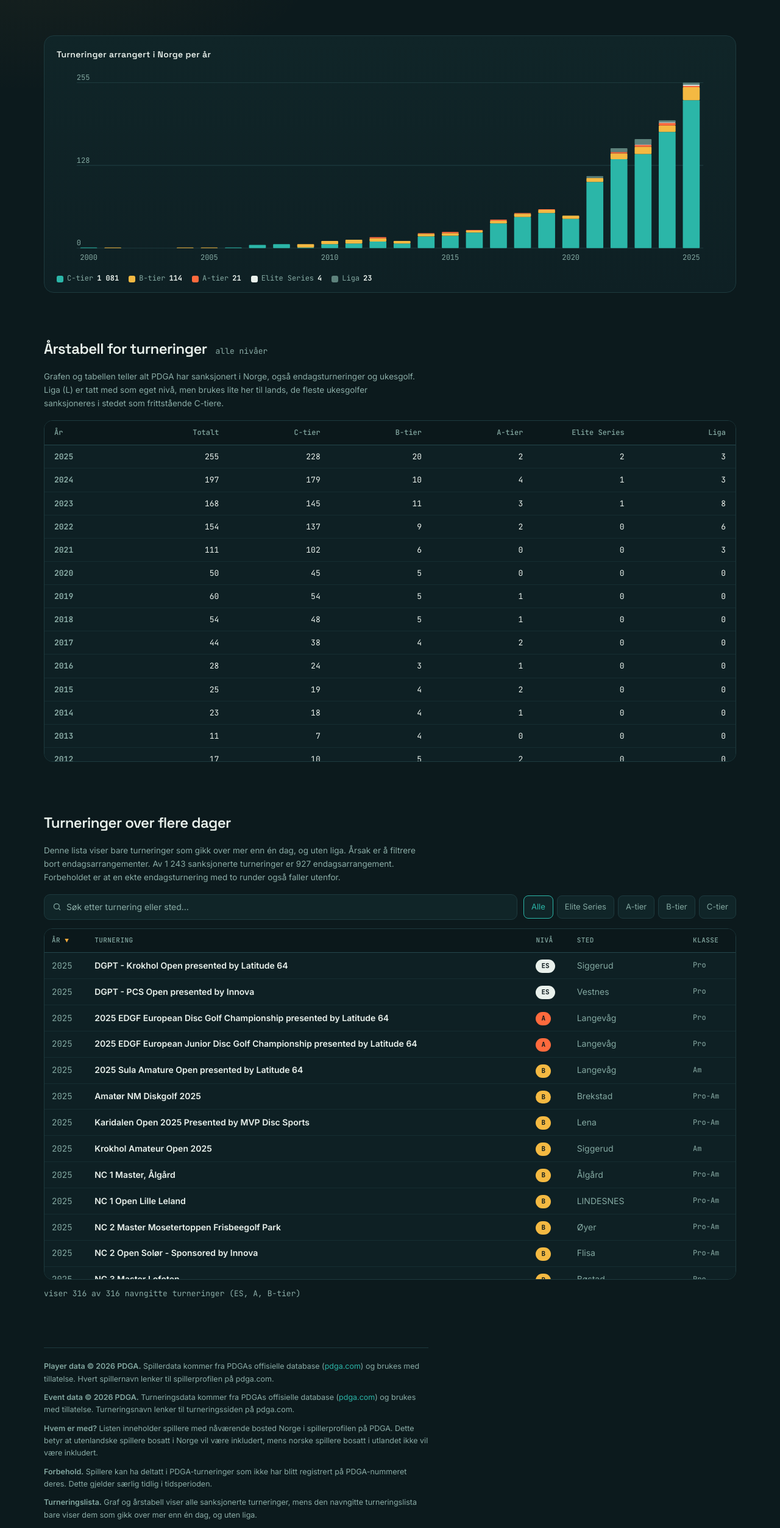
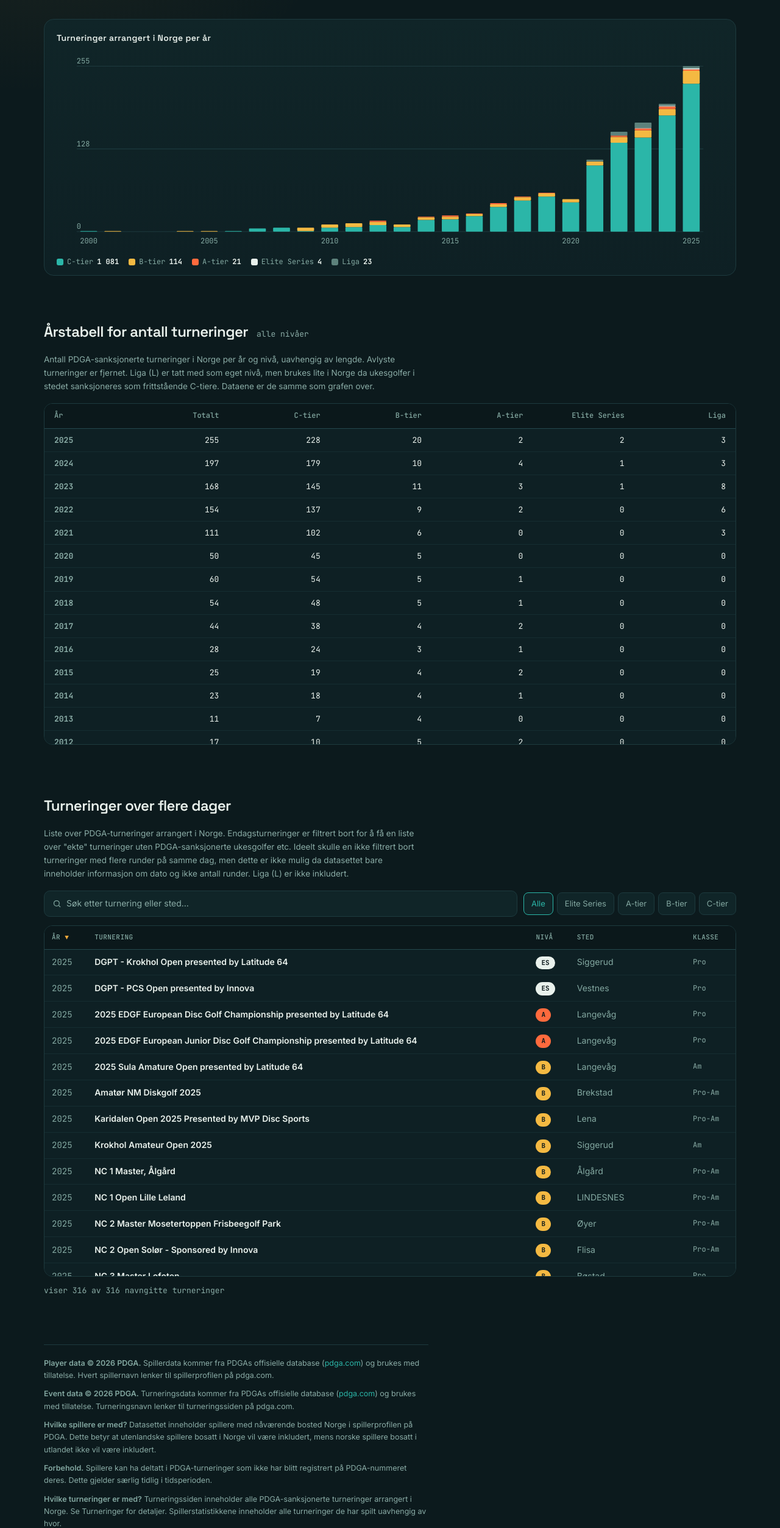
Before and after one commit to johnsulf/dgno, a Next.js app: page /events in a window 1280 px wide. Shown: the part 234-2739 px from the top of the page at 61% size. Built offline with nearby package versions, Linux system fonts and the light colour scheme.

Commit message:
fix: correct grammatical errors in various components and update milestone descriptions

```diff
--- a/app/events/page.tsx
+++ b/app/events/page.tsx
@@ -20,7 +20,7 @@ export default function TurneringerPage() {
         <h1>Turneringer arrangert i Norge</h1>
         <p className="lede">
           Antall PDGA-sanksjonerte turneringer arrangert i Norge per år, fordelt
-          på nivå. Avlyste turneringer er holdt utenfor.
+          på nivå.
         </p>
       </div>
 
@@ -30,14 +30,11 @@ export default function TurneringerPage() {
 
       <section style={{ marginTop: 32 }}>
         <div className="sec-head">
-          <h2>Årstabell for turneringer</h2>
+          <h2>Årstabell for antall turneringer</h2>
           <span className="note">alle nivåer</span>
         </div>
         <p className="section-note">
-          Grafen og tabellen teller alt PDGA har sanksjonert i Norge, også
-          endagsturneringer og ukesgolf. Liga (L) er tatt med som eget nivå, men
-          brukes lite her til lands, de fleste ukesgolfer sanksjoneres i stedet
-          som frittstående C-tiere.
+Antall PDGA-sanksjonerte turneringer i Norge per år og nivå, uavhengig av lengde. Avlyste turneringer er fjernet. Liga (L) er tatt med som eget nivå, men brukes lite i Norge da ukesgolfer i stedet sanksjoneres som frittstående C-tiere. Dataene er de samme som grafen over.
         </p>
         <EventsYearlyTable rows={data.by_year} levels={data.levels} />
       </section>
@@ -47,11 +44,7 @@ export default function TurneringerPage() {
           <h2>Turneringer over flere dager</h2>
         </div>
         <p className="section-note">
-          Denne lista viser bare turneringer som gikk over mer enn én dag, og
-          uten liga. Årsak er å filtrere bort endagsarrangementer. Av{" "}
-          {nf(data.meta.n_events)} sanksjonerte turneringer er{" "}
-          {nf(data.meta.n_events - named.length)} endagsarrangement. Forbeholdet
-          er at en ekte endagsturnering med to runder også faller utenfor.
+Liste over PDGA-turneringer arrangert i Norge. Endagsturneringer er filtrert bort for å få en liste over "ekte" turneringer uten PDGA-sanksjonerte ukesgolfer etc. Ideelt skulle en ikke filtrert bort turneringer med flere runder på samme dag, men dette er ikke mulig da datasettet bare inneholder informasjon om dato og ikke antall runder. Liga (L) er ikke inkludert.
         </p>
         <EventsTable events={named} />
       </section>
--- a/app/page.tsx
+++ b/app/page.tsx
@@ -19,9 +19,7 @@ export default function Home() {
           PDGA-statistikk · Norge · {firstYear}-{lastYear}
         </div>
         <h1>
-          Turnering for turnering:
-          <br />
-          norsk diskgolf i <span className="hl">{seasons} sesonger</span>
+          Norsk diskgolf år for år
         </h1>
 
         <GrowthChart agg={S.agg} />
@@ -41,11 +39,11 @@ export default function Home() {
           </Link>
           <Link href="/topp" className="link-card">
             <h3>Mest aktive spillere</h3>
-            <p>Hvem har spilt flest turneringer totalt gjennom alle år?</p>
+            <p>Hvem har flest spilte turneringer totalt gjennom alle år?</p>
           </Link>
           <Link href="/events" className="link-card">
             <h3>Turneringer arrangert i Norge</h3>
-            <p>Graf, årstabell og komplett turneringsliste per nivå.</p>
+            <p>Graf, årstabell og turneringsliste per nivå.</p>
           </Link>
           <Link href="/veteraner" className="link-card">
             <h3>Veteraner og sammenhengende rekker</h3>
--- a/components/EventsTable.tsx
+++ b/components/EventsTable.tsx
@@ -165,7 +165,6 @@ export default function EventsTable({ events }: { events: NamedEvent[] }) {
 
       <div className="ev-foot">
         viser {nf(list.length)} av {nf(events.length)} navngitte turneringer
-        (ES, A, B-tier)
       </div>
     </div>
   );
--- a/components/Footer.tsx
+++ b/components/Footer.tsx
@@ -29,7 +29,7 @@ export default function Footer() {
         pdga.com.
       </div>
       <div className="prov" style={{ borderTop: "none", paddingTop: 10 }}>
-        <b>Hvem er med?</b> Listen inneholder spillere med nåværende bosted
+        <b>Hvilke spillere er med?</b> Datasettet inneholder spillere med nåværende bosted
         Norge i spillerprofilen på PDGA. Dette betyr at utenlandske spillere
         bosatt i Norge vil være inkludert, mens norske spillere bosatt i
         utlandet ikke vil være inkludert.
@@ -40,9 +40,7 @@ export default function Footer() {
         i tidsperioden.
       </div>
       <div className="prov" style={{ borderTop: "none", paddingTop: 10 }}>
-        <b>Turneringslista.</b> Graf og årstabell viser alle sanksjonerte
-        turneringer, mens den navngitte turneringslista bare viser dem som gikk
-        over mer enn én dag, og uten liga.
+        <b>Hvilke turneringer er med?</b> Turneringssiden inneholder alle PDGA-sanksjonerte turneringer arrangert i Norge. Se Turneringer for detaljer. Spillerstatistikkene inneholder alle turneringer de har spilt uavhengig av hvor.
       </div>
       <div className="prov" style={{ borderTop: "none", paddingTop: 10 }}>
         <b>Oppdatering.</b> Dataene oppdateres etter nyttår hvert år.
--- a/components/LongevityTable.tsx
+++ b/components/LongevityTable.tsx
@@ -58,7 +58,7 @@ export default function LongevityTable({
         </table>
       </div>
       <div className="longevity-card">
-        <h3>Lengste streak (år på rad)</h3>
+        <h3>Lengste rekke (år på rad)</h3>
         <p className="note">Flest år på rad med turneringsspill, uansett når.</p>
         <table className="longevity-table">
           <thead>
@@ -84,14 +84,14 @@ export default function LongevityTable({
         </table>
       </div>
       <div className="longevity-card">
-        <h3>Lengste aktive streak</h3>
+        <h3>Lengste aktive rekke</h3>
         <p className="note">Rekker som fortsatt løper, altså til og med siste sesong.</p>
         <table className="longevity-table">
           <thead>
             <tr>
               <th>#</th>
               <th>Spiller</th>
-              <th>Streak</th>
+              <th>Rekke</th>
               <th>Sesonger</th>
               <th>Periode</th>
             </tr>
--- a/data/milestones.json
+++ b/data/milestones.json
@@ -66,7 +66,7 @@
     {
       "year": 2013,
       "items": [
-        "[Espen Møkkelgjerd #17666](https://www.pdga.com/player/17666) blir første norske spillere til å spille 100 PDGA-konkurranser."
+        "[Espen Møkkelgjerd #17666](https://www.pdga.com/player/17666) blir første norske spiller til å spille 100 PDGA-konkurranser."
       ]
     },
     {
@@ -106,7 +106,7 @@
     {
       "year": 2024,
       "items": [
-        "[Rune Kvåvik #36399](https://www.pdga.com/player/36399) blir første norske spillere til å spille 200 PDGA-konkurranser."
+        "[Rune Kvåvik #36399](https://www.pdga.com/player/36399) blir første norske spiller til å spille 200 PDGA-konkurranser."
       ]
     },
     {
```
